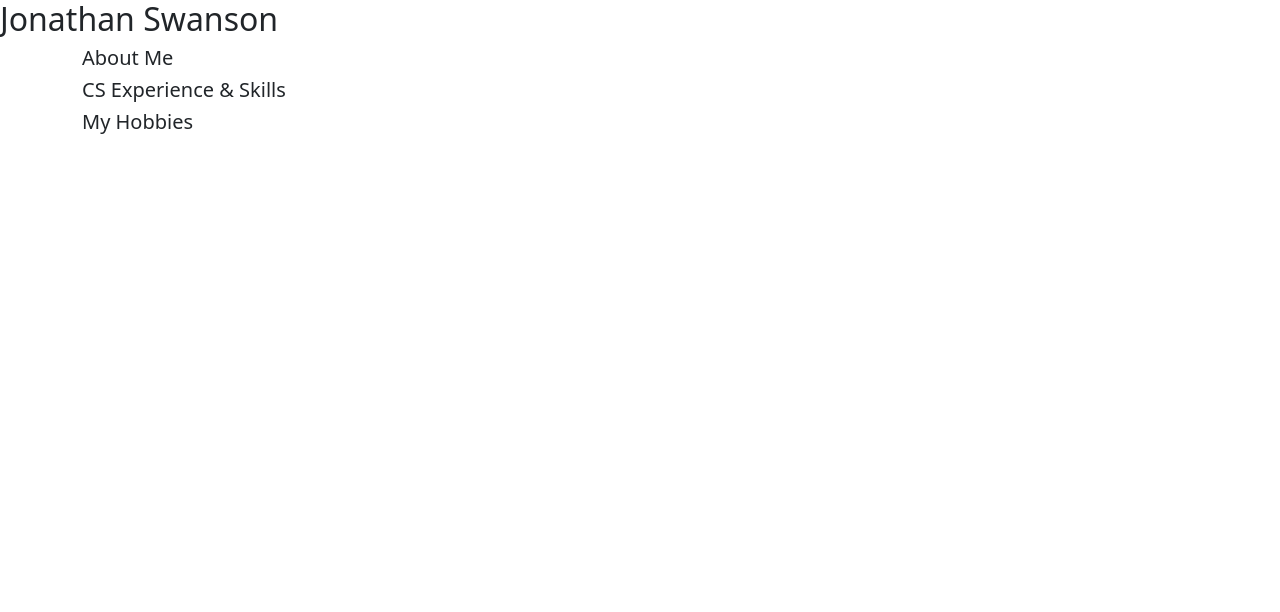
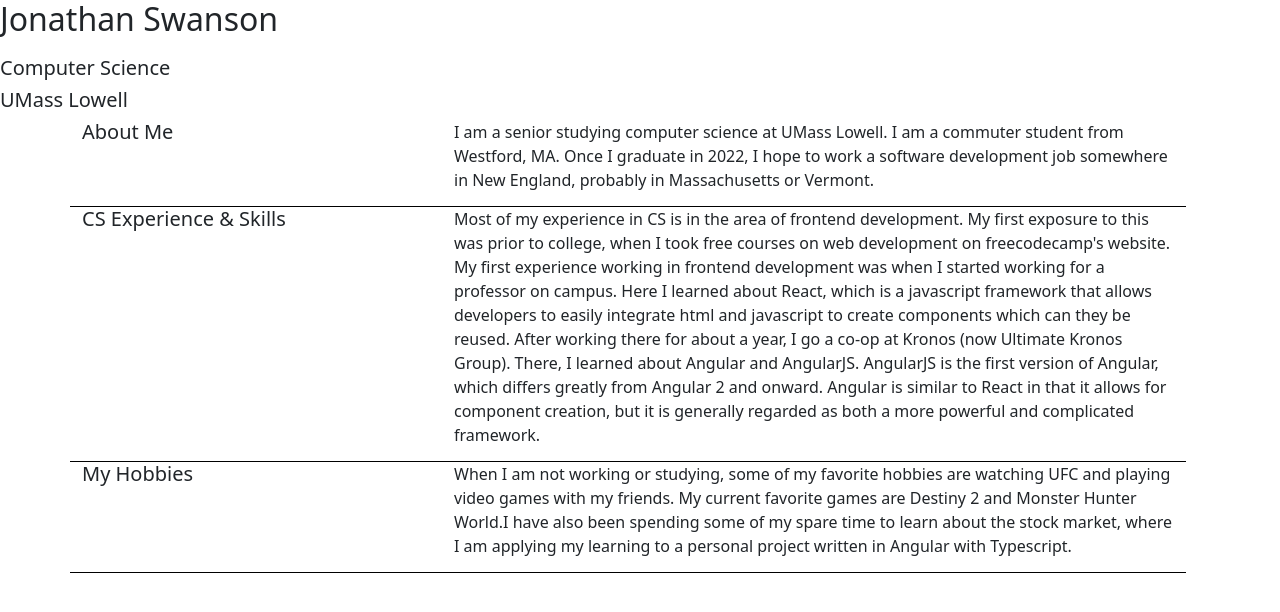
Before and after one commit to jSwanson99/GUI_1, a plain HTML site: page hw_one/index.html in a window 1280 px wide. Drawn offline with nearby package versions, Linux system fonts and the light colour scheme.

Commit message:
HW1 - Added some content

```diff
--- a/hw_one/index.css
+++ b/hw_one/index.css
@@ -0,0 +1,15 @@
+h2 {
+    padding-bottom: 10px;
+}
+
+.container {
+    margin: 0px;
+    padding: 0px;
+    width: 100%
+}
+
+.data-row {
+    width: 100%;
+    padding: 0px 0px 14px 0px;
+    border-bottom: 1px solid black;
+}
--- a/hw_one/index.html
+++ b/hw_one/index.html
@@ -14,36 +14,55 @@ updated by JS on September 11, 2021 at 12:51 PM
         <meta name="viewport" content="width=device-width, initial-scale=1">
 
         <!-- Bootstrap CSS -->
+        <link rel="stylesheet" href="./index.css">
         <link rel="stylesheet" href="https://cdn.jsdelivr.net/npm/bootstrap@5.1.1/dist/css/bootstrap.min.css"
               integrity="sha384-F3w7mX95PdgyTmZZMECAngseQB83DfGTowi0iMjiWaeVhAn4FJkqJByhZMI3AhiU" crossorigin="anonymous">
         <title>GUI HW1</title>
     </head>
 
     <body>
-        <h2>Jonathan Swanson</h2>
+        <div class="titles">
+            <h2>Jonathan Swanson</h2>
+            <h5>Computer Science</h4>
+            <h5>UMass Lowell</h4>
+        </div>
         <div class="container">
-            <div class="row">
+            <div class="row data-row">
                 <div class="col-4">
                     <h5>About Me</h5>
                 </div>
                 <div class="col-8">
-
+                    I am a senior studying computer science at UMass Lowell. I am a commuter student
+                    from Westford, MA. Once I graduate in 2022, I hope to work a software development
+                    job somewhere in New England, probably in Massachusetts or Vermont.
                 </div>
             </div>
-            <div class="row">
+            <div class="row data-row">
                 <div class="col-4">
                     <h5>CS Experience & Skills</h5>
                 </div>
                 <div class="col-8">
-
+                        Most of my experience in CS is in the area of frontend development. My first exposure to this
+                    was prior to college, when I took free courses on web development on freecodecamp's website. My first
+                    experience working in frontend development was when I started working for a professor on campus. Here I learned
+                    about React, which is a javascript framework that allows developers to easily integrate html
+                    and javascript to create components which can they be reused.
+                        After working there for about a year, I go a co-op at Kronos (now Ultimate Kronos Group). There,
+                    I learned about Angular and AngularJS. AngularJS is the first version of Angular, which differs greatly
+                    from Angular 2 and onward. Angular is similar to React in that it allows for component creation, but it
+                    is generally regarded as both a more powerful and complicated framework.
                 </div>
             </div>
-            <div class="row">
+            <div class="row data-row">
                 <div class="col-4">
                     <h5>My Hobbies</h5>
                 </div>
                 <div class="col-8">
-
+                    When I am not working or studying, some of my favorite hobbies are watching UFC
+                    and playing video games with my friends. My current favorite games are Destiny 2
+                    and Monster Hunter World.I have also been spending some of my spare time to learn
+                    about the stock market, where I am applying my learning to a personal project written
+                    in Angular with Typescript.
                 </div>
             </div>
         </div>
```
